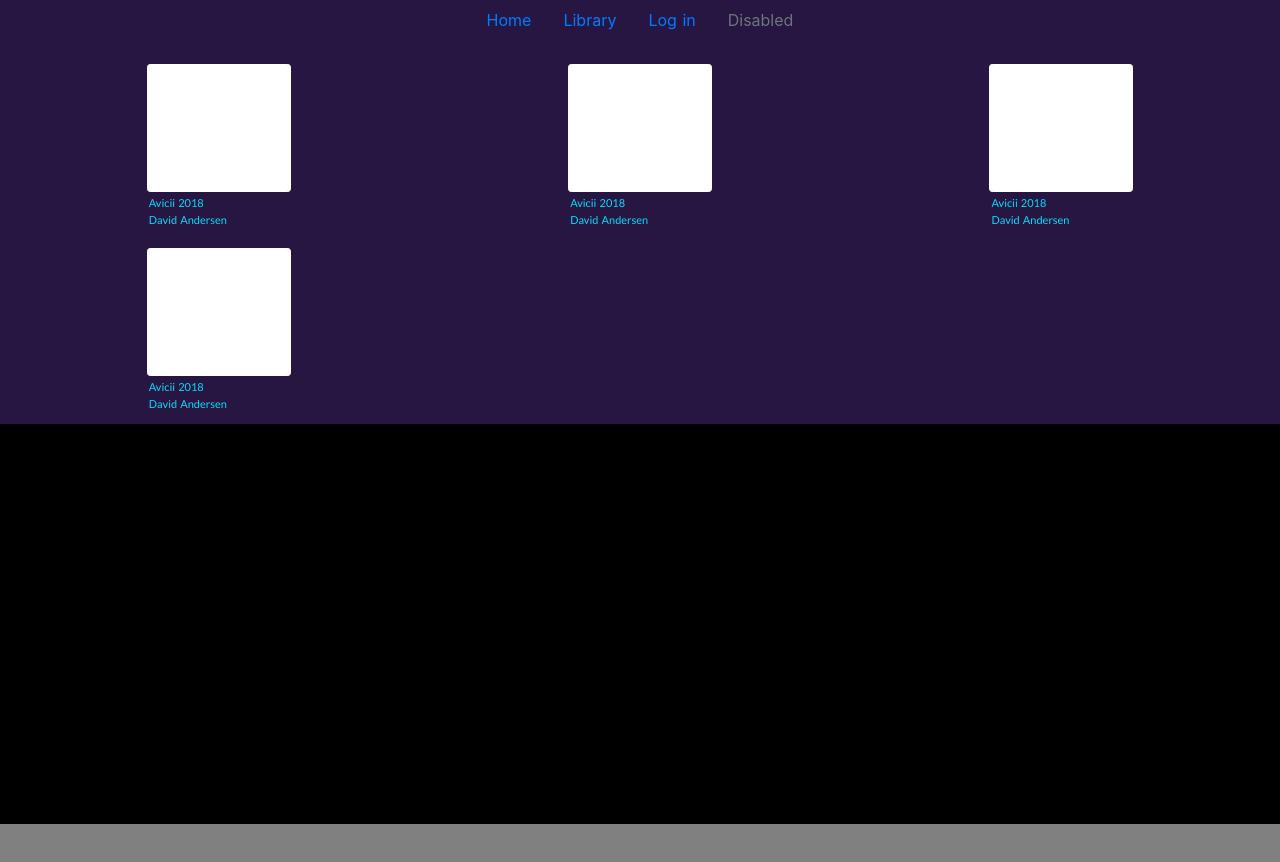
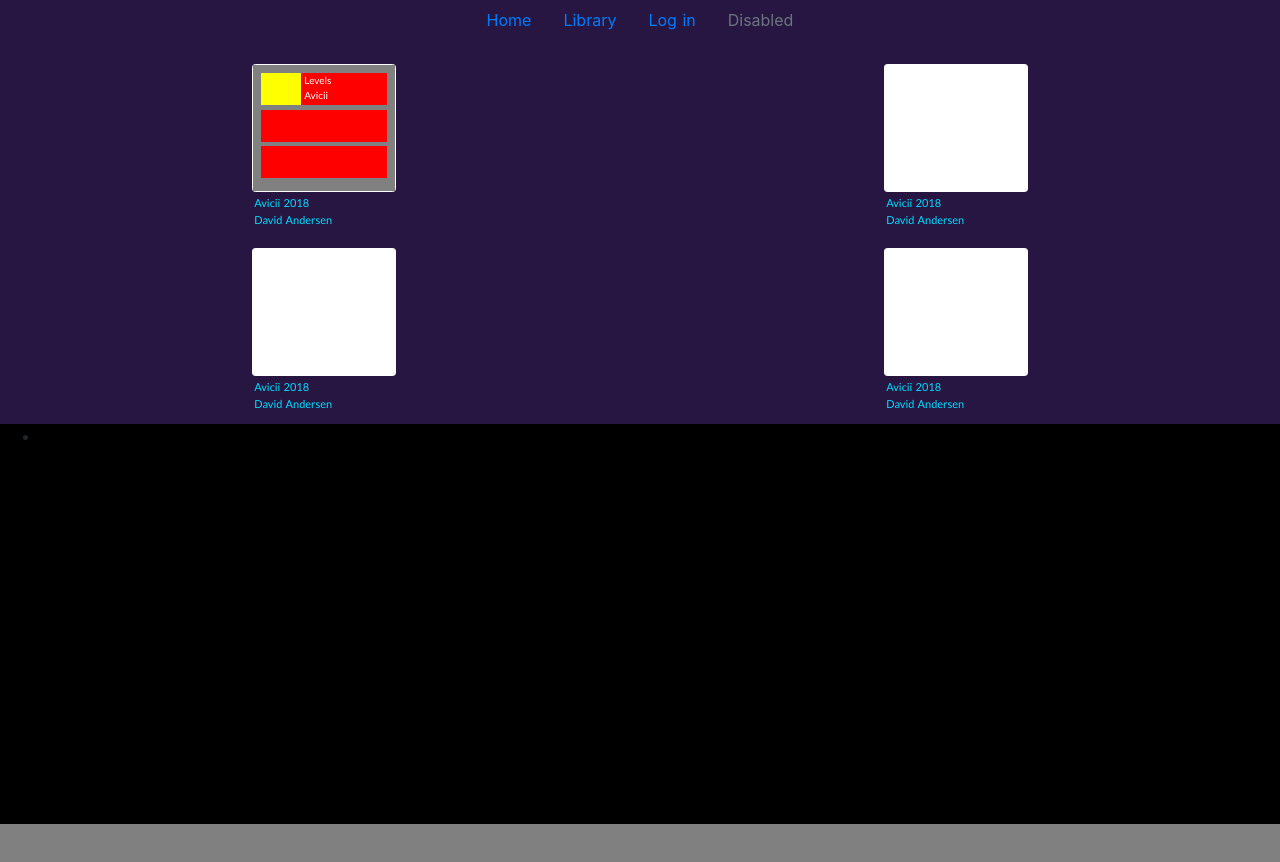
Before and after one commit to Albin-Sander/nya-examensarbete, a Nuxt app: page /Library in a window 1280 px wide. Shown: the top 862 px of the page. Built offline with nearby package versions, Linux system fonts and the light colour scheme.

Commit message:
more css ideas in process

```diff
--- a/pages/Library/index.vue
+++ b/pages/Library/index.vue
@@ -1,7 +1,7 @@
 <template>
   <div class="library">
     <header>
-      <ul class="playlists-container">
+      <ul class="playlists-grid">
         <!--<li class="" v-for="playlist in userPlaylists" :key="playlist.name">
           <article class="playlist-preview card"></article>
           <footer class="playlist-info">
@@ -9,28 +9,40 @@
             <p class="mini-text">{{ playlist.author }}</p>
           </footer>
         </li>-->
-        <li class="">
+        <li class="playlist-item">
+          <article class="playlist-preview card">
+              <ul class="playlist-tracks">
+                  <li class="playlist-track">
+                      <div class="play"></div>
+                      <div class="track-info-container">
+                          <p class="track-info">Levels</p>
+                          <p class="track-info">Avicii </p>
+                      </div>
+                  </li>
+                  <li class="playlist-track"></li>
+                  <li class="playlist-track"></li>
+              </ul>
+          </article>
+          <footer class="playlist-info">
+            <p class="mini-text">Avicii 2018</p>
+            <p class="mini-text">David Andersen</p>
+          </footer>
+        </li>
+        <li class="playlist-item">
           <article class="playlist-preview card"></article>
           <footer class="playlist-info">
             <p class="mini-text">Avicii 2018</p>
             <p class="mini-text">David Andersen</p>
           </footer>
         </li>
-        <li class="">
+        <li class="playlist-item">
           <article class="playlist-preview card"></article>
           <footer class="playlist-info">
             <p class="mini-text">Avicii 2018</p>
             <p class="mini-text">David Andersen</p>
           </footer>
         </li>
-        <li class="">
-          <article class="playlist-preview card"></article>
-          <footer class="playlist-info">
-            <p class="mini-text">Avicii 2018</p>
-            <p class="mini-text">David Andersen</p>
-          </footer>
-        </li>
-        <li class="">
+        <li class="playlist-item">
           <article class="playlist-preview card"></article>
           <footer class="playlist-info">
             <p class="mini-text">Avicii 2018</p>
@@ -108,13 +120,7 @@
   padding: 1rem;
 }
 
-ul {
-  margin: 0;
-  padding: 0;
-  padding-top: 0.5rem;
-}
-
-li {
+.playlist-item {
   list-style: none;
   height: 10rem;
   width: 9rem;
@@ -124,13 +130,18 @@
   align-items: center;
 }
 
-.playlists-container {
+.playlists-grid {
   display: grid;
   justify-content: space-around;
   align-items: center;
   grid-row-gap: 1.5rem;
   grid-column-gap: 1rem;
   grid-template-columns: repeat(2, auto);
+  list-style: none;
+  margin: 0;
+  padding: 0;
+  padding-top: 0.5rem;
+  list-style: none;
 }
 
 .playlist-preview {
@@ -139,6 +150,43 @@
   background-color: white;
   list-style: none;
   margin: 0px;
+}
+
+.playlist-tracks {
+    height: 100%;
+    background-color: gray;
+    margin: 0px;
+    margin-top: auto;
+    list-style: none;
+    padding-left: 0;
+    padding: 0.5rem;
+    display: grid;
+    grid-gap: 0;
+    grid-template-columns: repeat(1, auto);
+}
+
+.playlist-track {
+    height: 2rem;
+    width: 100%;
+    background-color: red;
+    display: flex;
+}
+
+.play {
+    background-color: yellow;
+    height: 100%;
+    width: 2.5rem;
+}
+
+.track-info-container {
+    display: flex;
+    padding-left: 0.2rem;
+    flex-direction: column;
+}
+
+.track-info {
+    margin: 0;
+    font-size: 10px;
 }
 
 .playlist-info {
```
